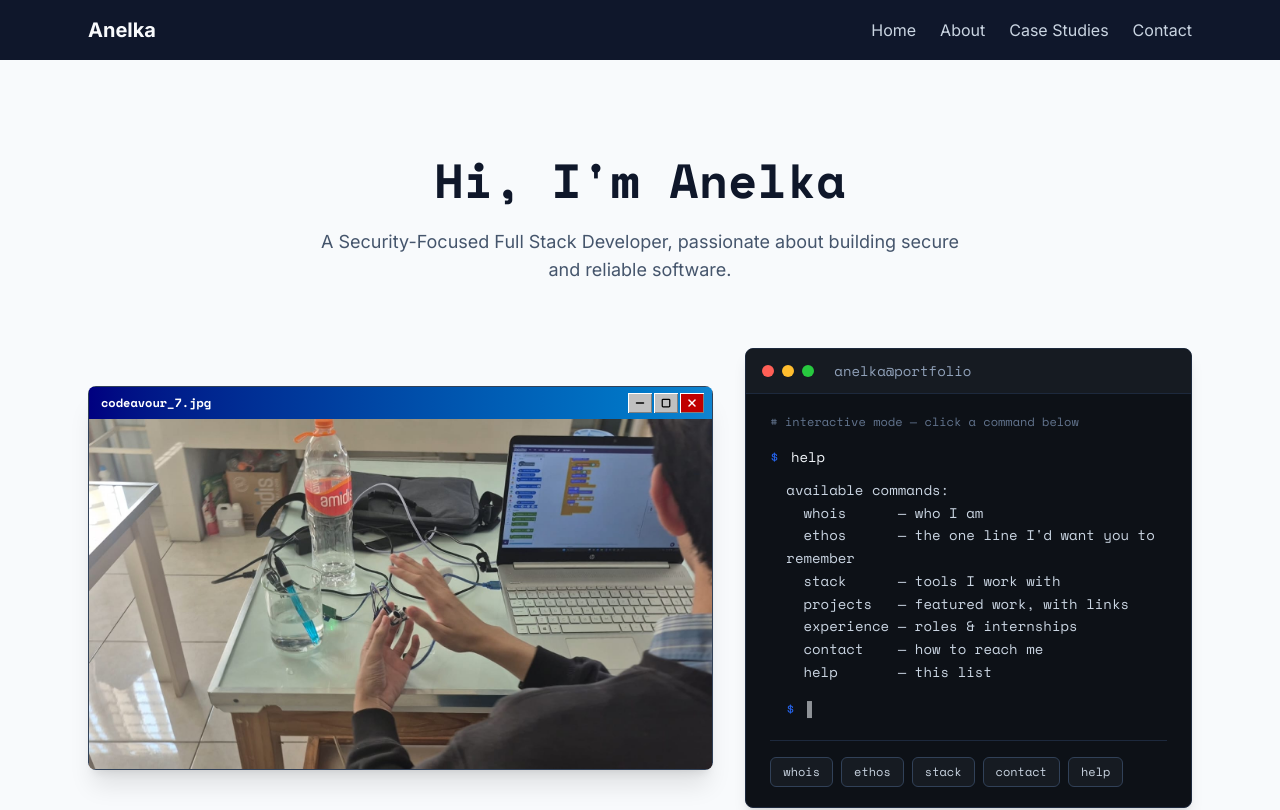
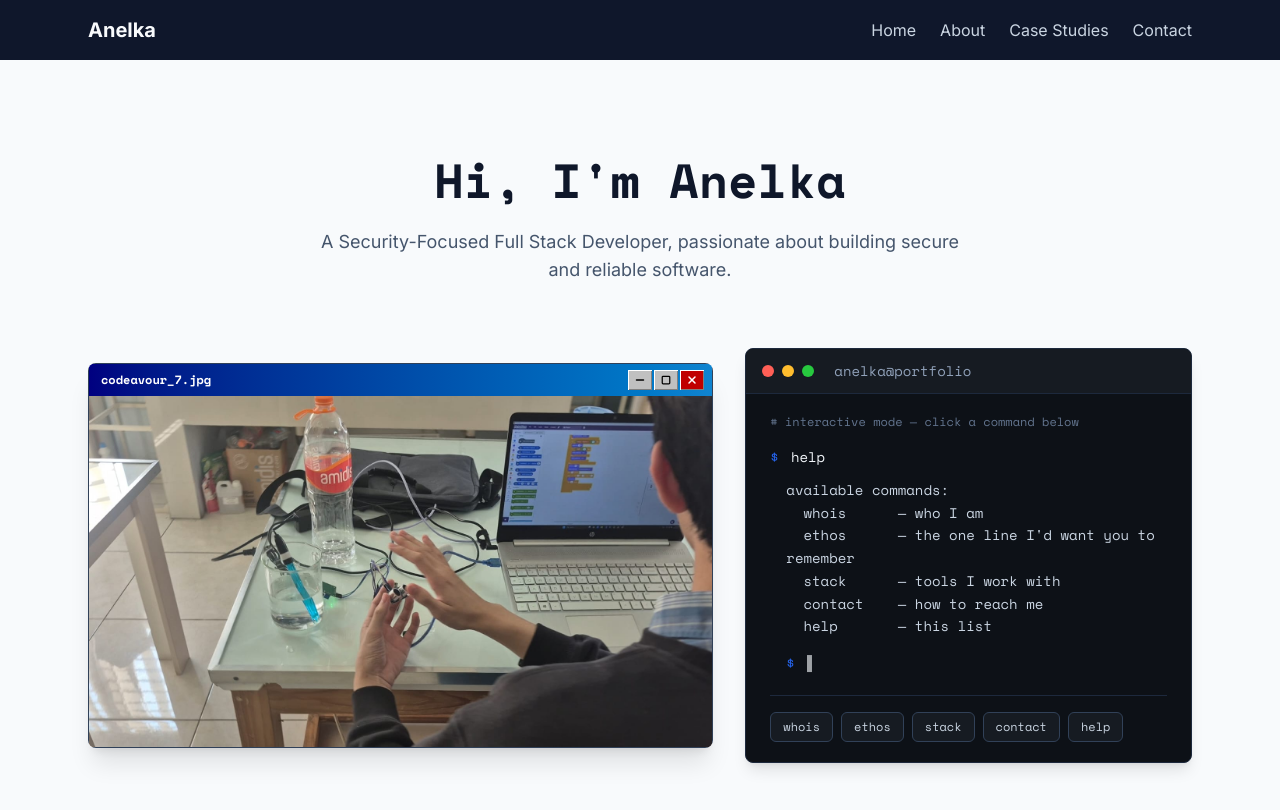
Before and after one commit to AnelkaCH/2026Project-Flyrank-Portfolio-Project, a Next.js app: page / in a window 1280 px wide. Shown: the top 810 px of the page. Built offline with nearby package versions, Linux system fonts and the light colour scheme.

Commit message:
v0.4.1 - Fixed a typo in homepage terminal

```diff
--- a/components/home/InteractiveTerminal.tsx
+++ b/components/home/InteractiveTerminal.tsx
@@ -77,8 +77,6 @@ location: Jakarta, Indonesia`,
   whois      — who I am
   ethos      — the one line I'd want you to remember
   stack      — tools I work with
-  projects   — featured work, with links
-  experience — roles & internships
   contact    — how to reach me
   help       — this list`,
   },
```
Also changed, not shown: 1 other file (tests, documents, lock files or other folders).
